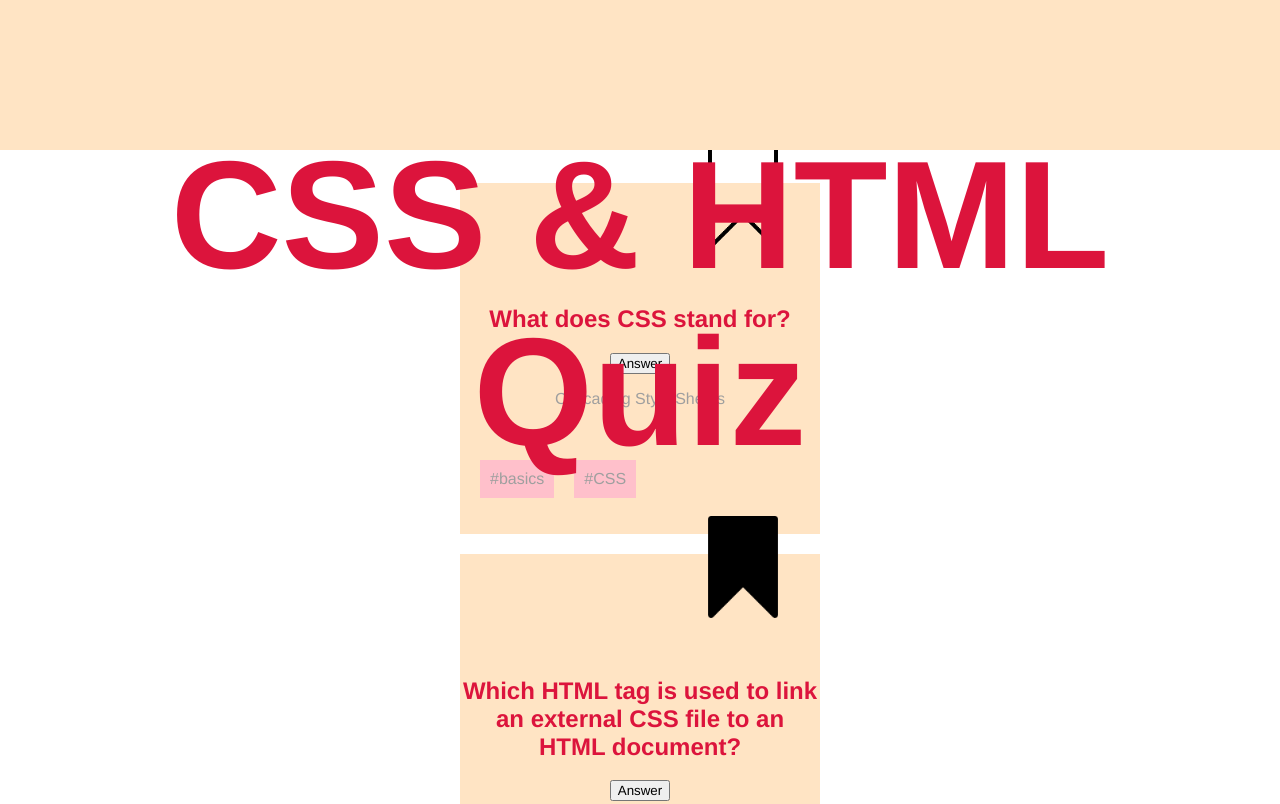
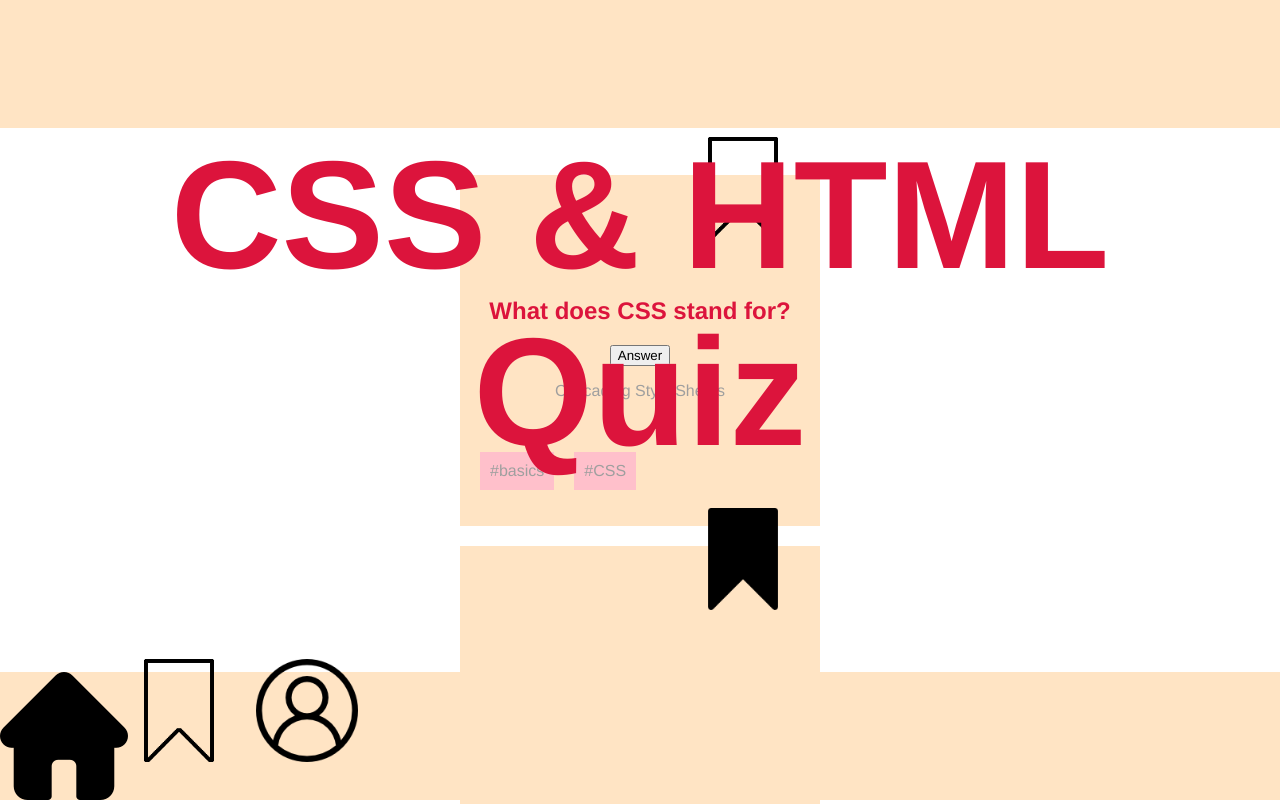
Before and after one commit to turbo-91/TorbenJost-quiz-app, a plain HTML site: page index.html in a window 1280 px wide. Shown: the top 804 px of the page. Drawn offline with Linux system fonts and the light colour scheme.

Commit message:
add footer with nav bar

```diff
--- a/css/styles.css
+++ b/css/styles.css
@@ -14,7 +14,7 @@
 }
 
 body {
-  top: 0;
+  margin: 0%;
   text-align: center;
   background-color: var(--secondary-background-color);
 }
@@ -22,9 +22,9 @@ body {
 header {
   z-index: 1;
   position: fixed;
-  left: 0px;
+  left: 0p%;
   top: 0%;
-  height: 150px;
+  height: 16%;
   width: 100%;
   background-color: var(--primary-background-color);
 }
@@ -38,15 +38,14 @@ main {
 }
 
 nav {
-  display: flex;
-  align-items: center;
-  justify-content: center;
-  left: 0px;
-  height: 150px;
+  z-index: 2;
+  position: fixed;
+  left: 0%;
+  right: 0%;
+  bottom: 0%;
+  height: 16%;
   width: 100%;
   background-color: var(--primary-background-color);
-  padding: 20px;
-  position: absolute;
 }
 
 h1 {
@@ -109,3 +108,8 @@ p {
   max-height: 8vw;
   top: -3vw;
 }
+
+.nav-bar {
+  display: flex;
+  flex-direction: row;
+}
--- a/index.html
+++ b/index.html
@@ -117,13 +117,12 @@
                 <p class="tag">#display</p>
                 </section>
         </section>
-        <footer>
-            <nav class="nav-bar">
-                <img src="media/icons/home_filled.png" alt="home icon signed" class="home-icon"/>
+    </section><footer>
+        <nav>
+            <section class="nav-bar"> <img src="media/icons/home_filled.png" alt="home icon signed" class="home-icon"/>
                 <img src="media/icons/bookmark_transparent.png" alt="bookmark icon unsigned" class="bookmark-icon"/>
-                <img src="media/icons/profile.png" alt="profile icon unsigned" class="bookmark-icon"/>
-            </nav>
-        </footer>
-    </section></main>
+                <img src="media/icons/profile.png" alt="profile icon unsigned" class="bookmark-icon"/></section>
+        </nav>
+    </footer></main>
 
 </html>
```
